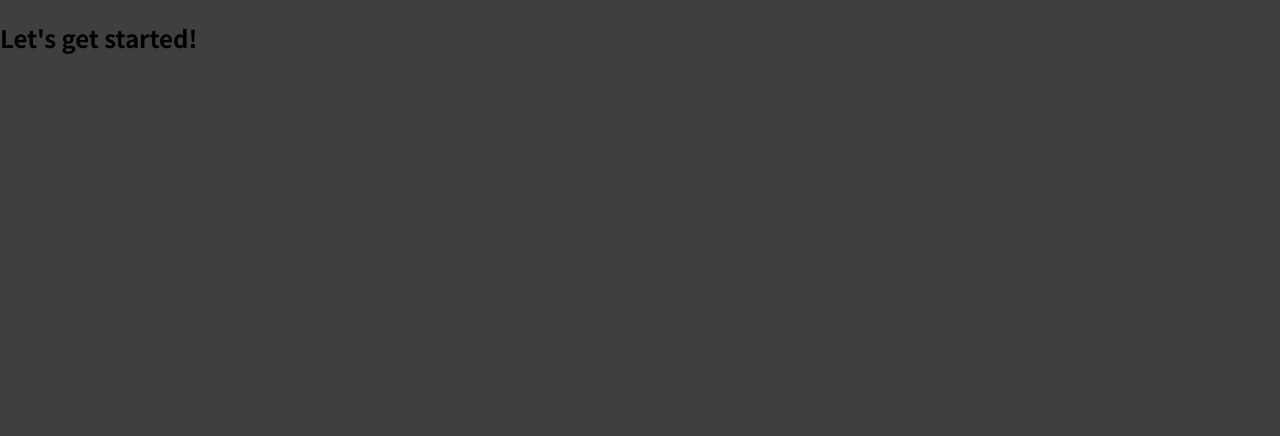
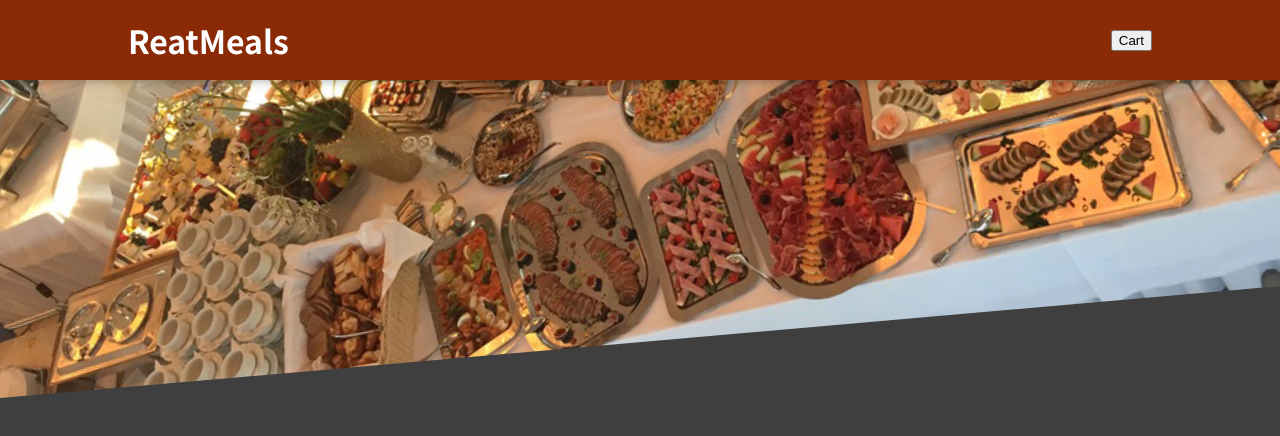
Before and after one commit to Arham-12336/ReactMeals, a React (Create React App) app: page / in a window 1280 px wide. Shown: the top 436 px of the page. Built offline with nearby package versions, Linux system fonts and the light colour scheme.

Commit message:
Added Header

```diff
--- a/src/App.js
+++ b/src/App.js
@@ -1,8 +1,11 @@
+import React,{ Fragment } from "react";
+import Header from "./components/Layout/Header";
 function App() {
   return (
-    <div>
-      <h2>Let's get started!</h2>
-    </div>
+    <Fragment>
+          <Header></Header>
+    </Fragment>
+
   );
 }
 
--- /dev/null
+++ b/src/components/Layout/Header.js
@@ -0,0 +1,19 @@
+import { Fragment } from "react";
+import mealsImage from '../../assets/meals.jpg';
+import classes from './Header.module.css'
+
+const Header=(props)=>{
+    return <Fragment>
+        <header className={classes.header}>
+                <h1>ReatMeals</h1>
+                <button>Cart</button>
+        </header>
+        <div className={classes['main-image']}>
+            <img src={mealsImage} alt="A table full of delicous food!"/>
+        </div>
+    </Fragment>
+
+
+};
+
+export default Header;
--- /dev/null
+++ b/src/components/Layout/Header.module.css
@@ -0,0 +1,29 @@
+.header {
+    position: fixed;
+    top: 0;
+    left: 0;
+    width: 100%;
+    height: 5rem;
+    background-color: #8a2b06;
+    color: white;
+    display: flex;
+    justify-content: space-between;
+    align-items: center;
+    padding: 0 10%;
+    box-shadow: 0 2px 8px rgba(0, 0, 0, 0.25);
+    z-index: 10;
+  }
+
+  .main-image {
+    width: 100%;
+    height: 25rem;
+    z-index: 0;
+    overflow: hidden;
+  }
+
+  .main-image img {
+    width: 110%;
+    height: 100%;
+    object-fit: cover;
+    transform: rotateZ(-5deg) translateY(-4rem) translateX(-1rem);
+  }
```
Also changed, not shown: src/assets/meals.jpg (added), 1 other file (tests, documents, lock files or other folders).
